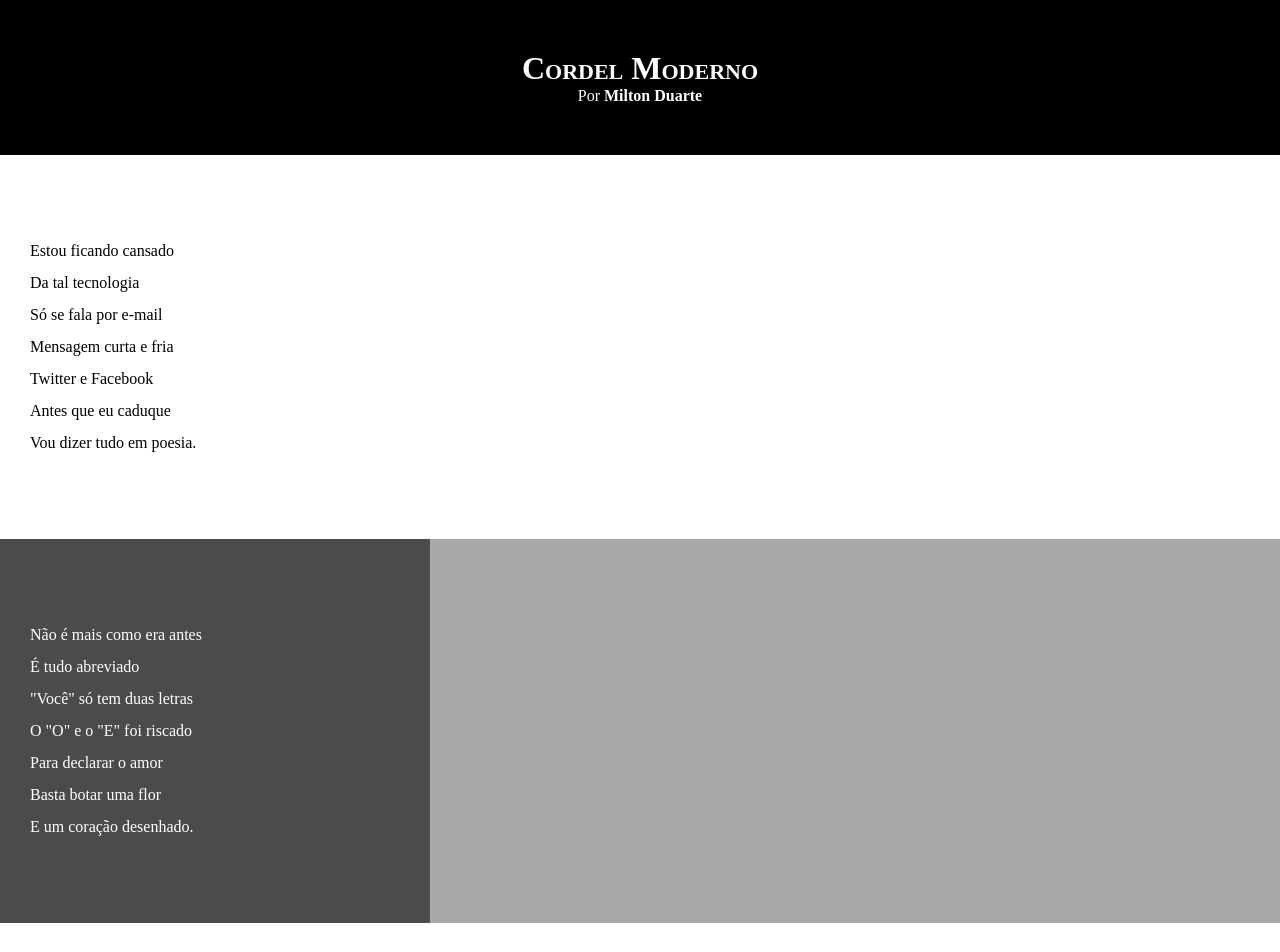
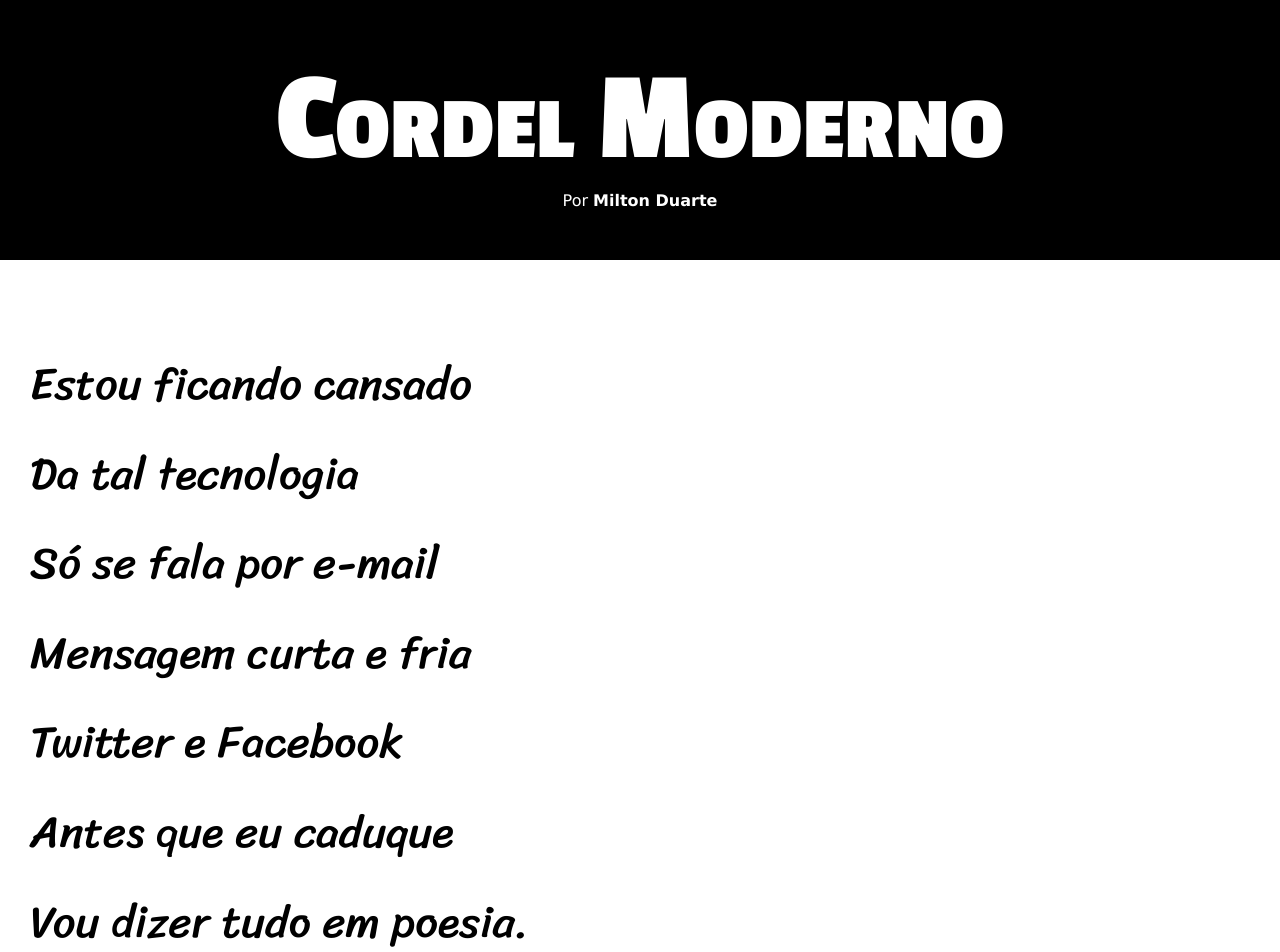
Before and after one commit to Kelvinpedroza/projeto-cordel, a plain HTML site: page index.html in a window 1280 px wide. Shown: the top 952 px of the page. Drawn offline with Linux system fonts and the light colour scheme.

Commit message:
Uptade CSS

```diff
--- a/estilo/style.css
+++ b/estilo/style.css
@@ -1,5 +1,12 @@
 @charset "UTF-8";
+@import url('https://fonts.googleapis.com/css2?family=Passion+One:wght@700&display=swap');
+@import url('https://fonts.googleapis.com/css2?family=Sriracha&display=swap');
 
+:root{
+    --fonte1:verdana,geneva,tahoma, sans-serif;
+    --fonte2: 'Passion One';
+    --fonte3: 'Sriracha', cursive;
+}
 
 
 *{
@@ -8,6 +15,7 @@
 }
 
 html,body{
+    font-family: var(--fonte1);
     min-height: 100vh;
     background-color: darkgray;
 }
@@ -18,8 +26,10 @@ header{
     text-align: center;
 }
 header>h1{
+    font-family: var(--fonte2);
     padding-top: 50px;
     font-variant: small-caps;
+    font-size: 10vw;
 }
 header>p{
     padding-bottom: 50px;
@@ -38,6 +48,8 @@ section{
     padding-bottom: 10vh;
     line-height: 2em; /* espaço de altura das linhas */
     padding-left: 30px;
+    font-family: var(--fonte3);
+    font-size: 3.5vw;
 }
 
 
@@ -50,13 +62,16 @@ section.normal{
 
 
 section.imagem{
+
     background-color: rgb(90, 85, 85);
     color: white;
 
 }
 
-section.imagem{
-    width: 400px;
+section.imagem>p{
+    display: inline-block;
+    padding: 5px;
+
     background-color: rgba(0, 0, 0, 0.555);
 }
 
--- a/index.html
+++ b/index.html
@@ -29,7 +29,7 @@
 
         </section>
 
-        <section class="imagem"">
+        <section class="imagem">
             <p id="segundoP">
                 Não é mais como era antes<br>
                 É tudo abreviado<br>
```
